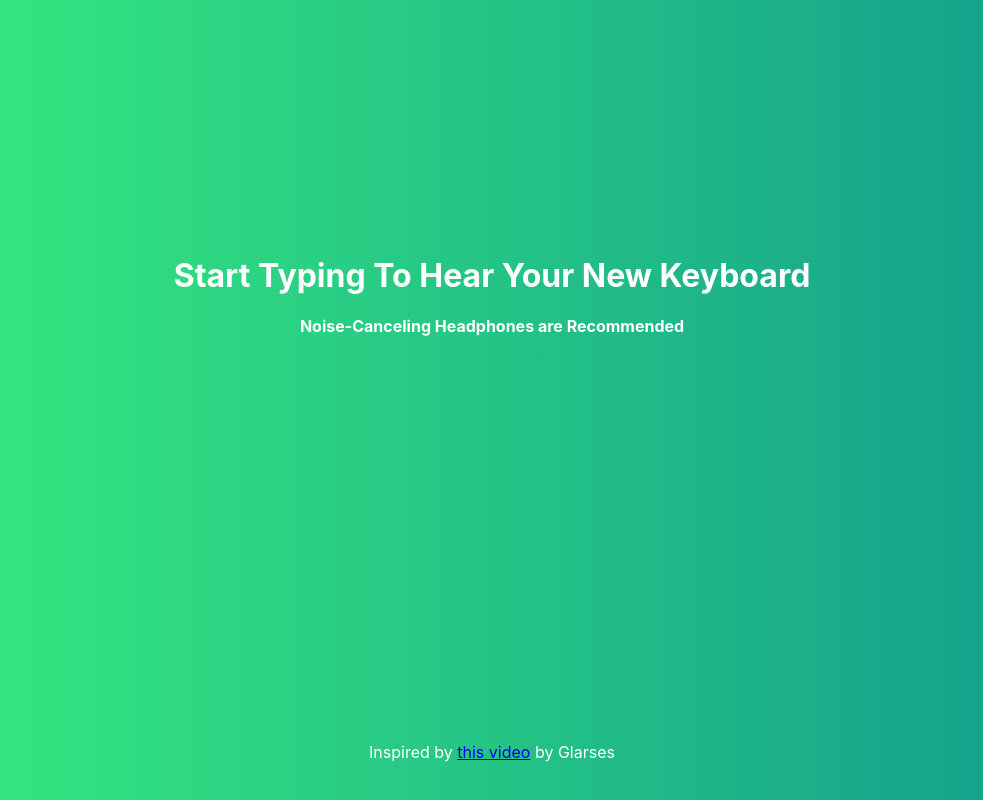
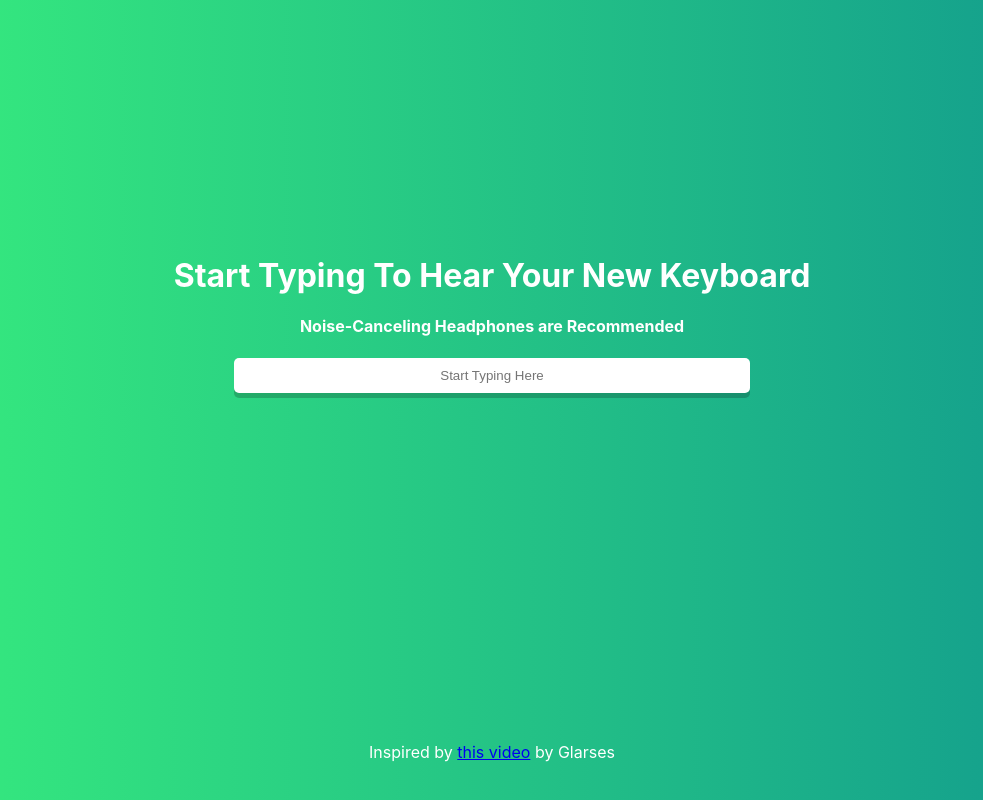
Before and after one commit to AdamAlam/keyboardsoundsimulator, a React (Create React App) app in the folder keyboard-simulator/: page / in a window 1280 px wide. Shown: the whole page, without its empty margins (148-1131 px from the left). Built offline with nearby package versions, Linux system fonts and the light colour scheme.

Commit message:
Added Text Box and Fixed Q Sound

```diff
--- a/keyboard-simulator/src/App.js
+++ b/keyboard-simulator/src/App.js
@@ -1,9 +1,9 @@
-import React from "react";
+import React from 'react';
 // import audioSources from "./components/audio";
 
-const letters = "ABCDEFGHIJKLMNOPQRSTUVWXYZ".split("");
+const letters = 'ABCDEFGHIJKLMNOPQRSTUVWXYZ'.split('');
 function App() {
-  document.addEventListener("keydown", function (e) {
+  document.addEventListener('keydown', function (e) {
     if (
       (e.keyCode >= 65 && e.keyCode <= 90) ||
       e.keyCode === 8 ||
@@ -57,11 +57,14 @@ function App() {
       <p>
         <h4 className="noise">Noise-Canceling Headphones are Recommended</h4>
       </p>
+      <p>
+        <input type="text" placeholder="Start Typing Here"></input>
+      </p>
       <p className="footer">
-        Inspired by{" "}
+        Inspired by{' '}
         <a href="https://www.youtube.com/watch?v=P_9vXJZVT54" target="_blank">
           this video
-        </a>{" "}
+        </a>{' '}
         by Glarses
       </p>
     </div>
--- a/keyboard-simulator/src/index.css
+++ b/keyboard-simulator/src/index.css
@@ -43,3 +43,29 @@ p {
   margin: 5% auto 3%;
   width: 100%;
 }
+
+input {
+  width: 40%;
+  border: 0;
+  border-radius: 5px;
+  height: 2.5em;
+  box-shadow: 0px 5px rgba(0, 0, 0, 0.2);
+}
+
+::-webkit-input-placeholder {
+  text-align: center;
+}
+
+:-moz-placeholder {
+  /* Firefox 18- */
+  text-align: center;
+}
+
+::-moz-placeholder {
+  /* Firefox 19+ */
+  text-align: center;
+}
+
+:-ms-input-placeholder {
+  text-align: center;
+}
```
Also changed, not shown: 1 other file (tests, documents, lock files or other folders).
